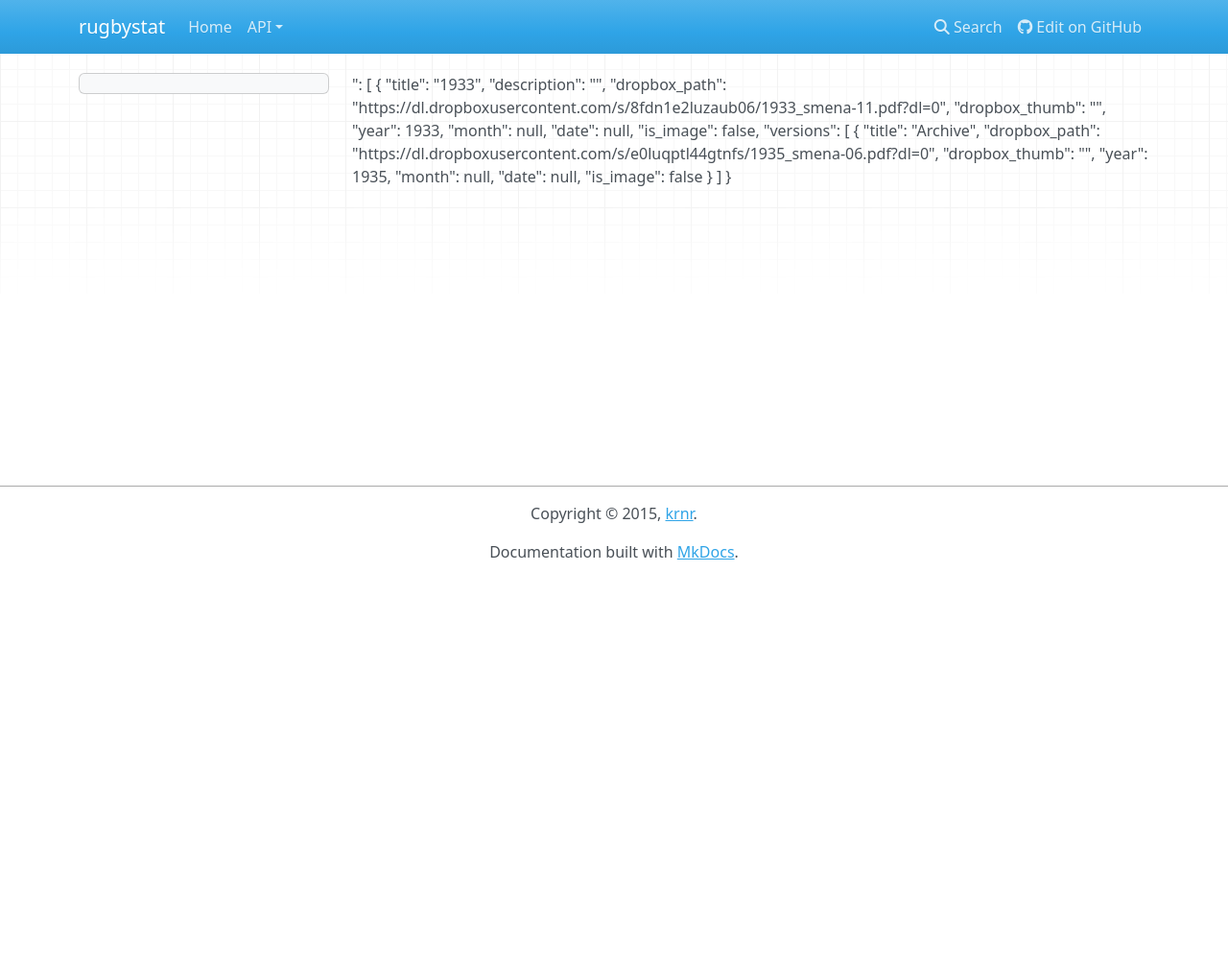
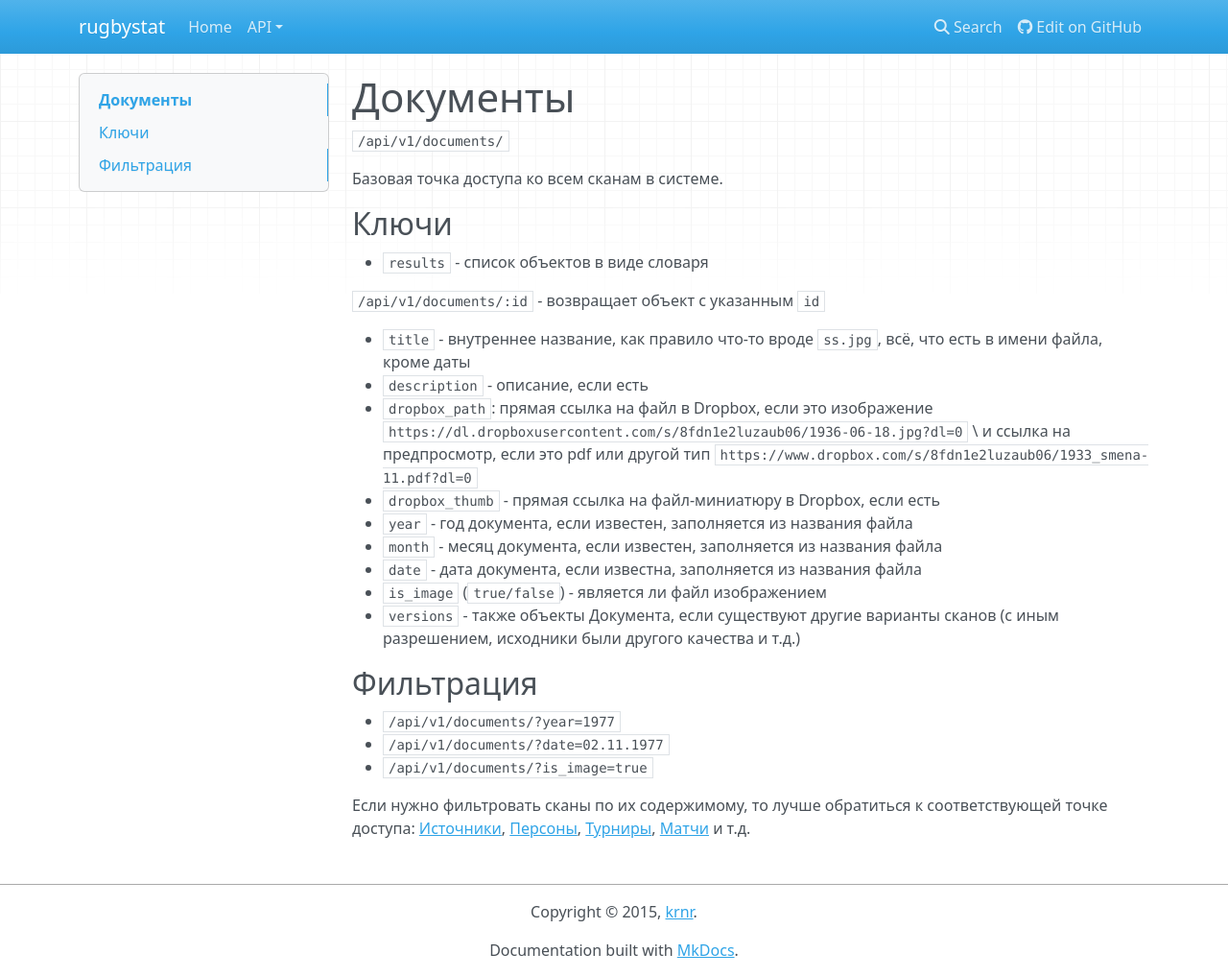
Before and after one commit to mr-raccoon-dev/rugbystat_v2, an MkDocs documentation site: the page built from docs/api/documents.md, in a window 1280 px wide and 1018 px high. Shown: the whole window at 96% size. Built offline with MkDocs 1.6.1, drawn with Linux system fonts in a browser that asks for light colours; nearby versions of some CDN libraries; old or Windows-style settings are respelled for this version of MkDocs.

Commit message:
Add documentation for Documents

```diff
--- a/docs/api/documents.md
+++ b/docs/api/documents.md
@@ -1,22 +1,36 @@
-": [
-                {
-                    "title": "1933",
-                    "description": "",
-                    "dropbox_path": "https://dl.dropboxusercontent.com/s/8fdn1e2luzaub06/1933_smena-11.pdf?dl=0",
-                    "dropbox_thumb": "",
-                    "year": 1933,
-                    "month": null,
-                    "date": null,
-                    "is_image": false,
-                    "versions": [
-                        {
-                            "title": "Archive",
-                            "dropbox_path": "https://dl.dropboxusercontent.com/s/e0luqptl44gtnfs/1935_smena-06.pdf?dl=0",
-                            "dropbox_thumb": "",
-                            "year": 1935,
-                            "month": null,
-                            "date": null,
-                            "is_image": false
-                        }
-                    ]
-                }
+# Документы
+
+`/api/v1/documents/`
+
+Базовая точка доступа ко всем сканам в системе.
+
+## Ключи
+
+- `results` - список объектов в виде словаря
+
+`/api/v1/documents/:id` - возвращает объект с указанным `id`
+
+- `title` - внутреннее название, как правило что-то вроде `ss.jpg`, всё, что
+ есть в имени файла, кроме даты
+- `description` - описание, если есть
+- `dropbox_path`: прямая ссылка на файл в Dropbox, если это изображение
+`https://dl.dropboxusercontent.com/s/8fdn1e2luzaub06/1936-06-18.jpg?dl=0` \
+ и ссылка на предпросмотр, если это pdf или другой тип
+`https://www.dropbox.com/s/8fdn1e2luzaub06/1933_smena-11.pdf?dl=0`
+- `dropbox_thumb` - прямая ссылка на файл-миниатюру в Dropbox, если есть
+- `year` - год документа, если известен, заполняется из названия файла
+- `month` - месяц документа, если известен, заполняется из названия файла
+- `date` - дата документа, если известна, заполняется из названия файла
+- `is_image` (`true/false`) - является ли файл изображением
+- `versions` - также объекты Документа, если существуют другие варианты
+сканов (с иным разрешением, исходники были другого качества и т.д.)
+
+## Фильтрация
+
+- `/api/v1/documents/?year=1977`
+- `/api/v1/documents/?date=02.11.1977`
+- `/api/v1/documents/?is_image=true`
+
+Если нужно фильтровать сканы по их содержимому, то лучше обратиться к
+соответствующей точке доступа: [Источники](issues.md), [Персоны](persons.md),
+[Турниры](tournaments.md), [Матчи](matches.md) и т.д.
```
Also changed, not shown: 1 other file.
